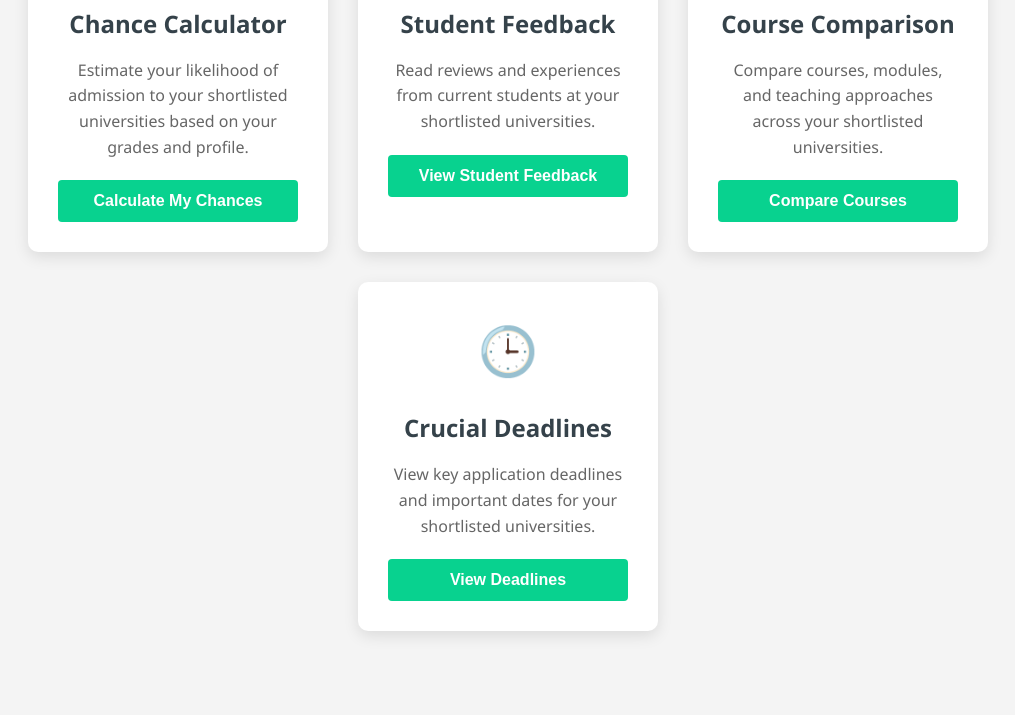
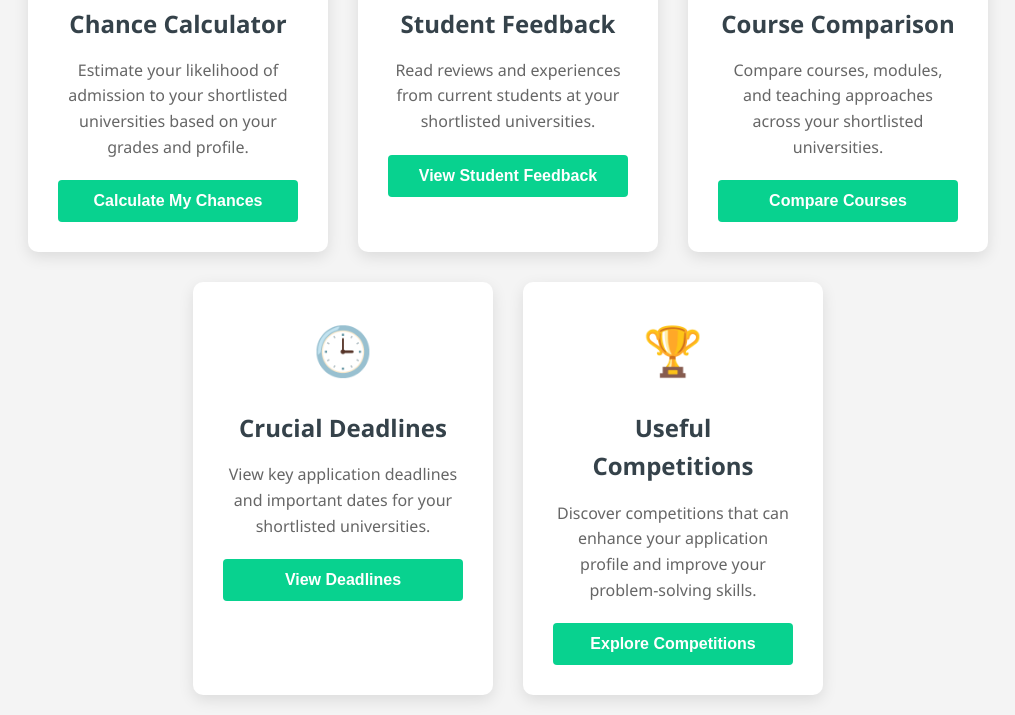
Before and after one commit to EricYu2007/computerscienceadmissionhub.github.io, a plain HTML site: page home-page.html in a window 1280 px wide. Shown: the part 563-1278 px from the top of the page, without its empty margins (132-1147 px from the left). Before the commit the page ends 1214 px from the top, so only its background shows below. Drawn offline with Linux system fonts and the light colour scheme.

Commit message:
Update home-page.html

```diff
--- a/home-page.html
+++ b/home-page.html
@@ -252,6 +252,12 @@
                 <p>View key application deadlines and important dates for your shortlisted universities.</p>
                 <button class="option-button" onclick="navigateToCrucialDeadlines()">View Deadlines</button>
             </div>
+            <div class="option-card">
+                <div class="option-icon">🏆</div>
+                <h2>Useful Competitions</h2>
+                <p>Discover competitions that can enhance your application profile and improve your problem-solving skills.</p>
+                <button class="option-button" onclick="navigateToUsefulCompetitions()">Explore Competitions</button>
+            </div>
         </div>
     </div>
 
@@ -284,6 +290,11 @@
         }
         document.addEventListener('DOMContentLoaded', displayShortlist);
 
+        // Go back to the previous page
+        function goBack() {
+            location.href = 'index.html';
+        }
+
         function navigateToChanceCalculator() {
             location.href = 'chance-calculator.html';
         }
@@ -300,6 +311,10 @@
             location.href = 'crucial-deadlines.html';
         }
 
+        function navigateToUsefulCompetitions() {
+            location.href = 'useful-competitions.html';
+        }
+
         document.getElementById('back-to-selection').addEventListener('click', function() {
             window.location.href = 'index.html';
         });
```
